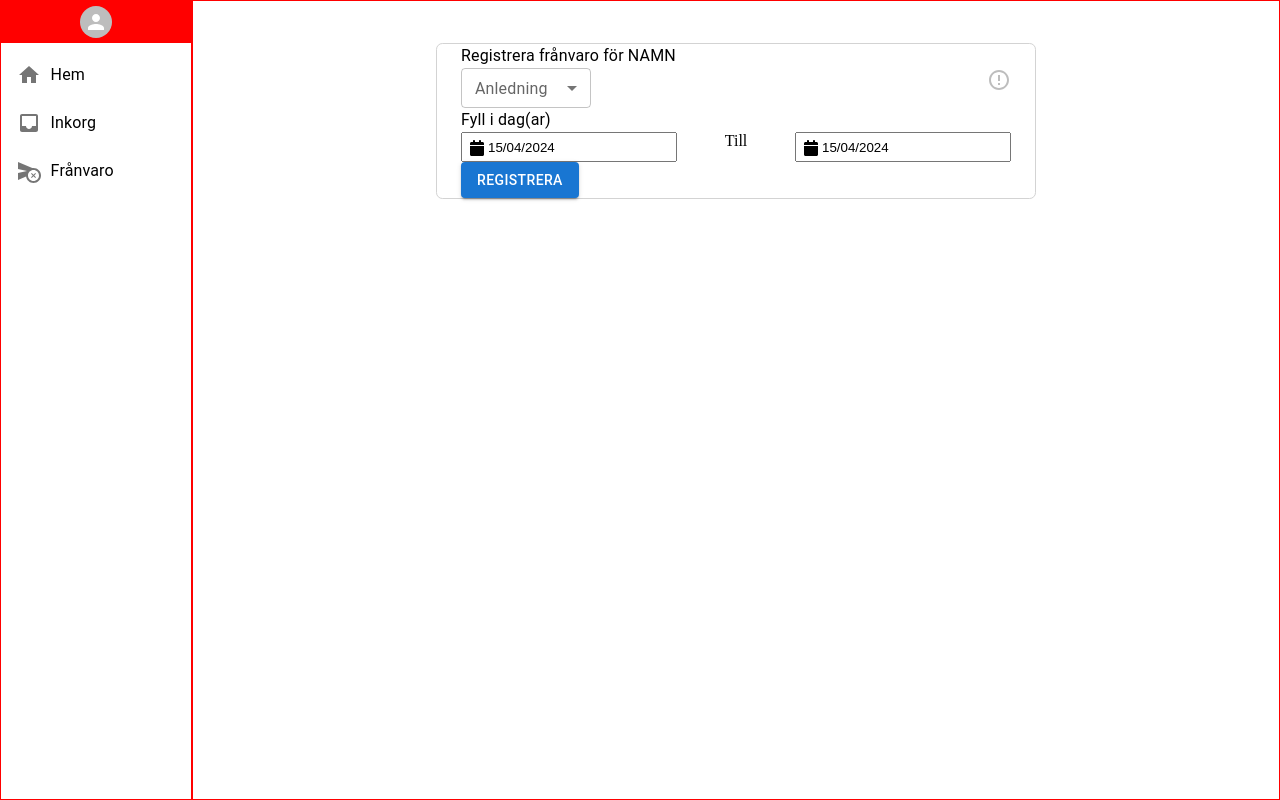
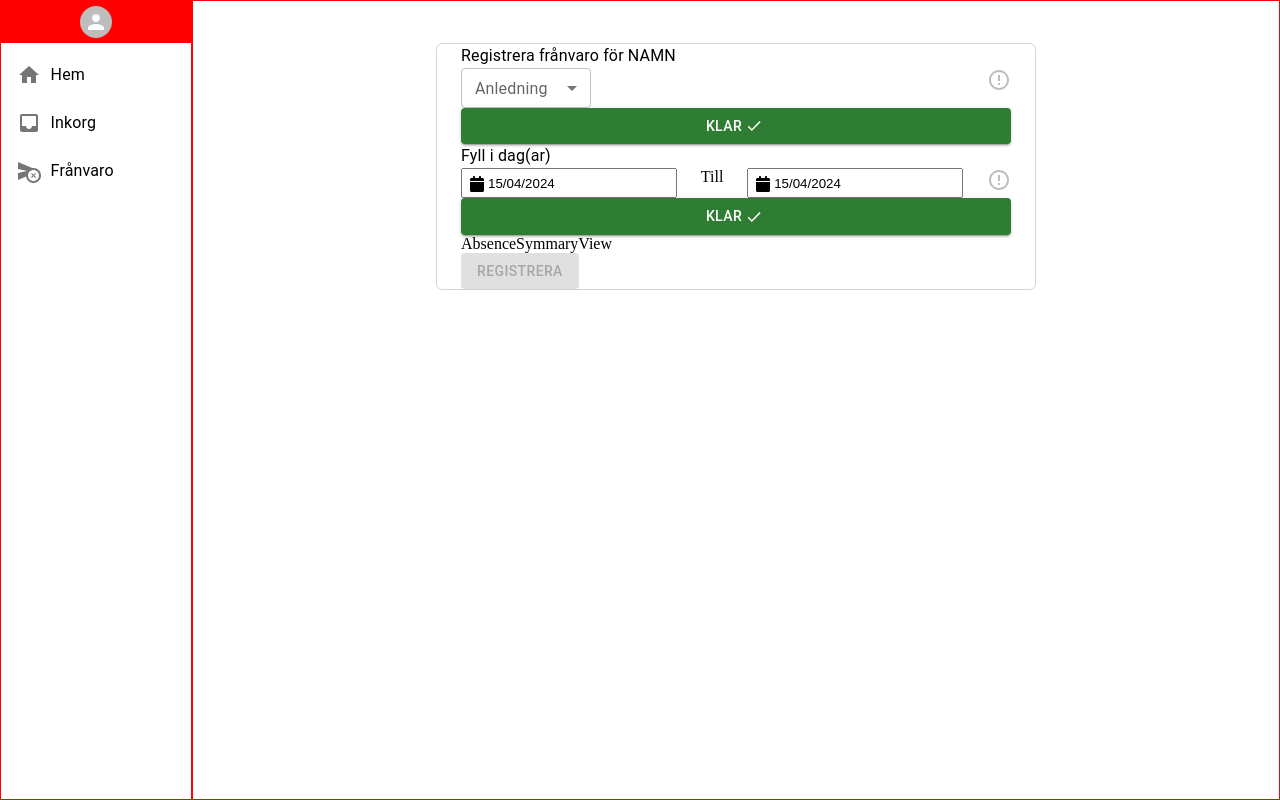
Before and after one commit to A-ForssmanP/InteractWithSchool, a React (Vite) app in the folder frontend/: page /fronvaro/1/registrera in a window 1280 px wide. Built offline with nearby package versions, Linux system fonts and the light colour scheme; the HTML template or start-up script is replaced by a standard one.

Commit message:
AbsenceForm-Update
Set the selected dates from the datepicers to the absence.dates-state. Splitting up the Absence component and trying different styles and layouts.

```diff
--- a/frontend/src/components/calendar/Callendar.jsx
+++ b/frontend/src/components/calendar/Callendar.jsx
@@ -1,20 +1,31 @@
 import DatePicker from "react-datepicker";
 import { useState } from "react";
+import { Button, Box } from "@mui/material";
+import DoneIcon from "@mui/icons-material/Done";
+
+import ErrorOutlineIcon from "@mui/icons-material/ErrorOutline";
+import CheckCircleOutlineIcon from "@mui/icons-material/CheckCircleOutline";
 
 import "react-datepicker/dist/react-datepicker.css";
 
-function Callendar({ setDates }) {
+function Callendar({ getDates, isDisabled }) {
   const [startDate, setStartDate] = useState(new Date());
   const [endDate, setEndDate] = useState(new Date());
-
-  //   //set the span of the selected dates.
-  //   const onChange = (dates) => {
-  //     const [start, end] = dates;
-  //     setStartDate(start);
-  //     setEndDate(end);
-  //   };
+  const [dateIsDone, setDateIsDone] = useState(false);
+  // //set the span of the selected dates.
+  // const onChange = (dates) => {
+  //   const [start, end] = dates;
+  //   setStartDate(start);
+  //   setEndDate(end);
+  // };
+  const handleClick = () => {
+    const fromD = new Date(startDate).toDateString();
+    const toD = new Date(endDate).toDateString();
+    getDates(fromD, toD);
+  };
   return (
-    <div style={{ display: "flex", justifyContent: "space-between" }}>
+    <div>
+      <Box display="flex" justifyContent={"space-between"}>
         <DatePicker
           selected={startDate}
           onChange={(date) => setStartDate(date)}
@@ -27,6 +38,7 @@ function Callendar({ setDates }) {
           dateFormat="dd/MM/yyyy"
           calendarStartDay={1}
           showWeekNumbers
+          disabled={isDisabled}
         />
         <p>Till</p>
         <DatePicker
@@ -40,7 +52,25 @@ function Callendar({ setDates }) {
           dateFormat="dd/MM/yyyy"
           calendarStartDay={1}
           showWeekNumbers
+          disabled={isDisabled}
         />
+        {dateIsDone ? (
+          <CheckCircleOutlineIcon color="success" />
+        ) : (
+          <ErrorOutlineIcon color="disabled" />
+        )}
+      </Box>
+
+      <Button
+        variant="contained"
+        fullWidth
+        color="success"
+        onClick={handleClick}
+        disabled={isDisabled}
+      >
+        KLAR
+        <DoneIcon sx={{ height: "1.1rem" }} />
+      </Button>
     </div>
   );
 }
--- a/frontend/src/pages/absence/absenceForm/AbsenceForm.jsx
+++ b/frontend/src/pages/absence/absenceForm/AbsenceForm.jsx
@@ -9,9 +9,11 @@ import {
   Button,
   TextField,
 } from "@mui/material";
+import DoneIcon from "@mui/icons-material/Done";
 import ErrorOutlineIcon from "@mui/icons-material/ErrorOutline";
 import CheckCircleOutlineIcon from "@mui/icons-material/CheckCircleOutline";
 import Callendar from "../../../components/calendar/Callendar";
+import AbsenceSymmaryView from "../absenceSummaryView/AbsenceSymmaryView";
 import { useState } from "react";
 
 function AbsenceForm() {
@@ -30,8 +32,8 @@ function AbsenceForm() {
     });
   };
 
-  //set the selected dates
-  const setDates = (from, to) => {
+  //get the selected dates
+  const getDates = (from, to) => {
     setAbsence((currAbs) => {
       return {
         ...currAbs,
@@ -71,8 +73,8 @@ function AbsenceForm() {
                 // onChange={handleChange}
               >
                 {/* <MenuItem value={10}>Ten</MenuItem> */}
-                <MenuItem value="sickness">Sjukdom</MenuItem>
-                <MenuItem value="other">Annan</MenuItem>
+                <MenuItem value="Sjukdom">Sjukdom</MenuItem>
+                <MenuItem value="Annan">Annan</MenuItem>
               </Select>
             </FormControl>
             <Box>
@@ -93,19 +95,18 @@ function AbsenceForm() {
                 rows={4}
                 defaultValue=""
               />
-
-              <Button>Klar</Button>
             </Box>
           )}
+          <Button variant="contained" fullWidth color="success">
+            Klar <DoneIcon sx={{ height: "1.1rem" }} />
+          </Button>
         </Box>
         <Box>
           <Typography>Fyll i dag(ar) </Typography>
-          <Typography>{absence.dates.fromDate}</Typography>
-          <Typography>{absence.dates.toDate}</Typography>
-          <Callendar setDates={setDates} />
+          <Callendar getDates={getDates} isDisabled={false} />
         </Box>
-
-        <Button type="submit" variant="contained">
+        <AbsenceSymmaryView absence={absence} />
+        <Button type="submit" variant="contained" disabled={true}>
           Registrera
         </Button>
       </Box>
--- /dev/null
+++ b/frontend/src/pages/absence/absenceSummaryView/AbsenceSymmaryView.jsx
@@ -0,0 +1,10 @@
+function AbsenceSymmaryView({ absence }) {
+  return (
+    <div>
+      AbsenceSymmaryView
+      {absence.reason}
+    </div>
+  );
+}
+
+export default AbsenceSymmaryView;
```
Lines whose indentation alone changed are shown as unchanged.
